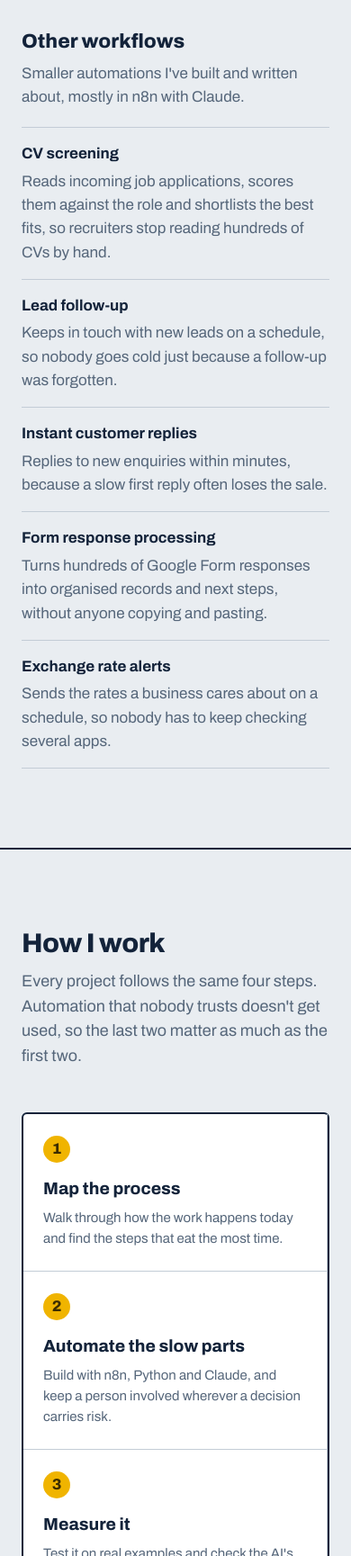
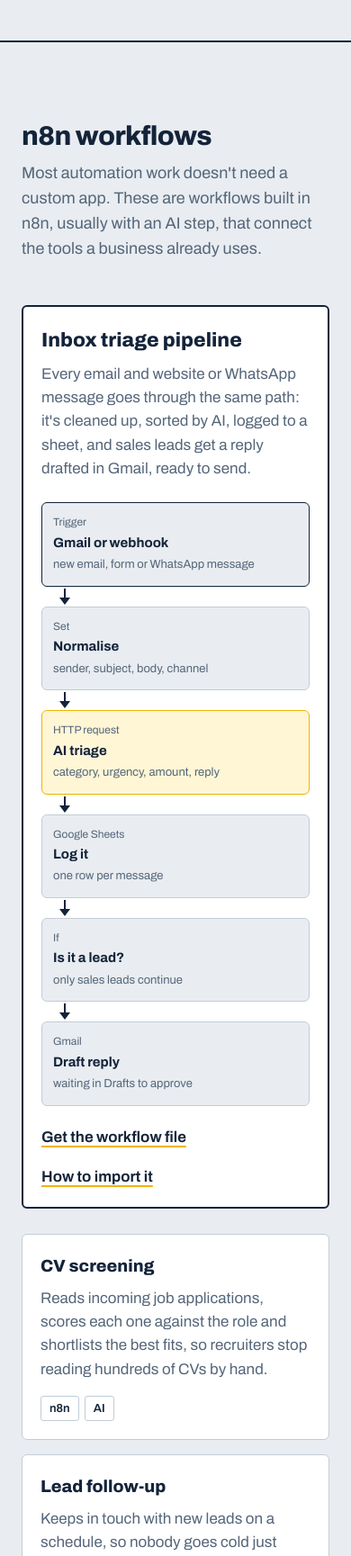
Before and after one commit to MartinezYT/MartinezYT.github.io, a plain HTML site: page index.html in a window 390 px wide. Shown: the part 4380-6109 px from the top of the page at 90% size. Drawn offline with Linux system fonts and the light colour scheme.

Commit message:
Add an n8n workflows section
Co-Authored-By: Claude Opus 5.5 <noreply@anthropic.com>
Claude-Session: https://claude.ai/code/session_01HYvmoLZbx27yW9fJZhvXAJ

```diff
--- a/index.html
+++ b/index.html
@@ -132,6 +132,36 @@
   .ledger dt { font-weight: 700; }
   .ledger dd { margin: 0; color: var(--steel); }
 
+
+  /* n8n workflows */
+  .wf-feature { background: var(--panel); border: 2px solid var(--ink); border-radius: 6px; padding: 28px; margin-bottom: 28px; }
+  .wf-head { max-width: 46em; }
+  .wf-head h3, .wf-card h3 { margin: 0 0 8px; font-size: 22px; font-weight: 800; font-variation-settings: "wdth" 110; }
+  .wf-head p { margin: 0 0 24px; color: var(--steel); }
+  .flow { list-style: none; margin: 0 0 22px; padding: 0; display: grid; grid-template-columns: repeat(6, 1fr); gap: 28px; }
+  .node { position: relative; border: 1.5px solid var(--rule); border-radius: 6px; padding: 12px 12px 14px; background: var(--paper); }
+  .node::after { content: ""; position: absolute; top: 50%; right: -24px; width: 20px; height: 2px; background: var(--ink); }
+  .node::before { content: ""; position: absolute; top: calc(50% - 5px); right: -25px; border: 6px solid transparent; border-left: 8px solid var(--ink); border-right: 0; }
+  .node:last-child::after, .node:last-child::before { display: none; }
+  .node .kind { display: block; font-size: 12px; color: var(--steel); }
+  .node b { display: block; font-size: 15px; margin: 2px 0 4px; }
+  .node .what { display: block; font-size: 13px; color: var(--steel); line-height: 1.35; }
+  .node.trigger { border-color: var(--ink); }
+  .node.ai { border-color: var(--signal); background: #FFF6D6; }
+  @media (max-width: 1000px) {
+    .flow { grid-template-columns: 1fr; gap: 22px; max-width: 420px; }
+    .node::after { top: auto; bottom: -19px; right: auto; left: 24px; width: 2px; height: 16px; }
+    .node::before { top: auto; bottom: -21px; right: auto; left: 19px; border: 6px solid transparent; border-top: 8px solid var(--ink); border-bottom: 0; }
+  }
+  .wf-grid { display: grid; grid-template-columns: repeat(3, 1fr); gap: 16px; }
+  @media (max-width: 900px) { .wf-grid { grid-template-columns: 1fr 1fr; } }
+  @media (max-width: 600px) { .wf-grid { grid-template-columns: 1fr; } .wf-feature { padding: 20px; } }
+  .wf-card { background: var(--panel); border: 1.5px solid var(--rule); border-radius: 6px; padding: 20px; display: flex; flex-direction: column; }
+  .wf-card h3 { font-size: 19px; }
+  .wf-card p { margin: 0 0 16px; color: var(--steel); flex: 1; }
+  .wf-card .stack { margin: 0; }
+  .wf-more { background: transparent; border-style: dashed; }
+
   /* method: a real sequence */
   .steps { display: grid; grid-template-columns: repeat(4, 1fr); gap: 0; counter-reset: step; border: 2px solid var(--ink); border-radius: 6px; background: var(--panel); }
   @media (max-width: 900px) { .steps { grid-template-columns: 1fr 1fr; } }
@@ -174,6 +204,7 @@
   <a class="name" href="#top">Martin Emeka</a>
   <nav aria-label="Sections">
     <a href="#work">Work</a>
+    <a href="#n8n">n8n workflows</a>
     <a href="#method">How I work</a>
     <a href="#about">About</a>
     <a href="#contact">Contact</a>
@@ -282,16 +313,64 @@
         </div>
       </article>
 
-      <div class="ledger">
-        <h3>Other workflows</h3>
-        <p>Smaller automations I've built and written about, mostly in n8n with Claude.</p>
-        <dl>
-          <div class="row"><dt>CV screening</dt><dd>Reads incoming job applications, scores them against the role and shortlists the best fits, so recruiters stop reading hundreds of CVs by hand.</dd></div>
-          <div class="row"><dt>Lead follow-up</dt><dd>Keeps in touch with new leads on a schedule, so nobody goes cold just because a follow-up was forgotten.</dd></div>
-          <div class="row"><dt>Instant customer replies</dt><dd>Replies to new enquiries within minutes, because a slow first reply often loses the sale.</dd></div>
-          <div class="row"><dt>Form response processing</dt><dd>Turns hundreds of Google Form responses into organised records and next steps, without anyone copying and pasting.</dd></div>
-          <div class="row"><dt>Exchange rate alerts</dt><dd>Sends the rates a business cares about on a schedule, so nobody has to keep checking several apps.</dd></div>
-        </dl>
+    </div>
+  </section>
+
+  <section id="n8n">
+    <div class="wrap">
+      <h2>n8n workflows</h2>
+      <p class="intro">Most automation work doesn't need a custom app. These are workflows built in n8n, usually with an AI step, that connect the tools a business already uses.</p>
+
+      <article class="wf-feature">
+        <div class="wf-head">
+          <h3>Inbox triage pipeline</h3>
+          <p>Every email and website or WhatsApp message goes through the same path: it's cleaned up, sorted by AI, logged to a sheet, and sales leads get a reply drafted in Gmail, ready to send.</p>
+        </div>
+        <ol class="flow" aria-label="Workflow steps">
+          <li class="node trigger"><span class="kind">Trigger</span><b>Gmail or webhook</b><span class="what">new email, form or WhatsApp message</span></li>
+          <li class="node"><span class="kind">Set</span><b>Normalise</b><span class="what">sender, subject, body, channel</span></li>
+          <li class="node ai"><span class="kind">HTTP request</span><b>AI triage</b><span class="what">category, urgency, amount, reply</span></li>
+          <li class="node"><span class="kind">Google Sheets</span><b>Log it</b><span class="what">one row per message</span></li>
+          <li class="node"><span class="kind">If</span><b>Is it a lead?</b><span class="what">only sales leads continue</span></li>
+          <li class="node"><span class="kind">Gmail</span><b>Draft reply</b><span class="what">waiting in Drafts to approve</span></li>
+        </ol>
+        <div class="links">
+          <a href="https://github.com/MartinezYT/inbox-to-action/blob/main/n8n/workflow.json">Get the workflow file</a>
+          <a href="https://github.com/MartinezYT/inbox-to-action#n8n-workflow">How to import it</a>
+        </div>
+      </article>
+
+      <div class="wf-grid">
+        <article class="wf-card">
+          <h3>CV screening</h3>
+          <p>Reads incoming job applications, scores each one against the role and shortlists the best fits, so recruiters stop reading hundreds of CVs by hand.</p>
+          <ul class="stack" aria-label="Built with"><li>n8n</li><li>AI</li></ul>
+        </article>
+        <article class="wf-card">
+          <h3>Lead follow-up</h3>
+          <p>Keeps in touch with new leads on a schedule, so nobody goes cold just because a follow-up was forgotten.</p>
+          <ul class="stack" aria-label="Built with"><li>n8n</li><li>AI</li></ul>
+        </article>
+        <article class="wf-card">
+          <h3>Instant customer replies</h3>
+          <p>Replies to new enquiries within minutes, because a slow first reply often loses the sale.</p>
+          <ul class="stack" aria-label="Built with"><li>n8n</li><li>AI</li></ul>
+        </article>
+        <article class="wf-card">
+          <h3>Form response processing</h3>
+          <p>Turns hundreds of Google Form responses into organised records and next steps, without anyone copying and pasting.</p>
+          <ul class="stack" aria-label="Built with"><li>n8n</li><li>Google Forms</li><li>Google Sheets</li></ul>
+        </article>
+        <article class="wf-card">
+          <h3>Exchange rate alerts</h3>
+          <p>Sends the rates a business cares about on a schedule, so nobody has to keep checking several apps.</p>
+          <ul class="stack" aria-label="Built with"><li>n8n</li><li>Schedule</li></ul>
+        </article>
+        <article class="wf-card wf-more">
+          <h3>See them in action</h3>
+          <p>I write up how each workflow works, and what it saves, on LinkedIn.</p>
+          <div class="links"><a href="https://www.linkedin.com/in/martin-vincent-8b3866269/recent-activity/all/">Read the posts</a></div>
+        </article>
       </div>
     </div>
   </section>
```
